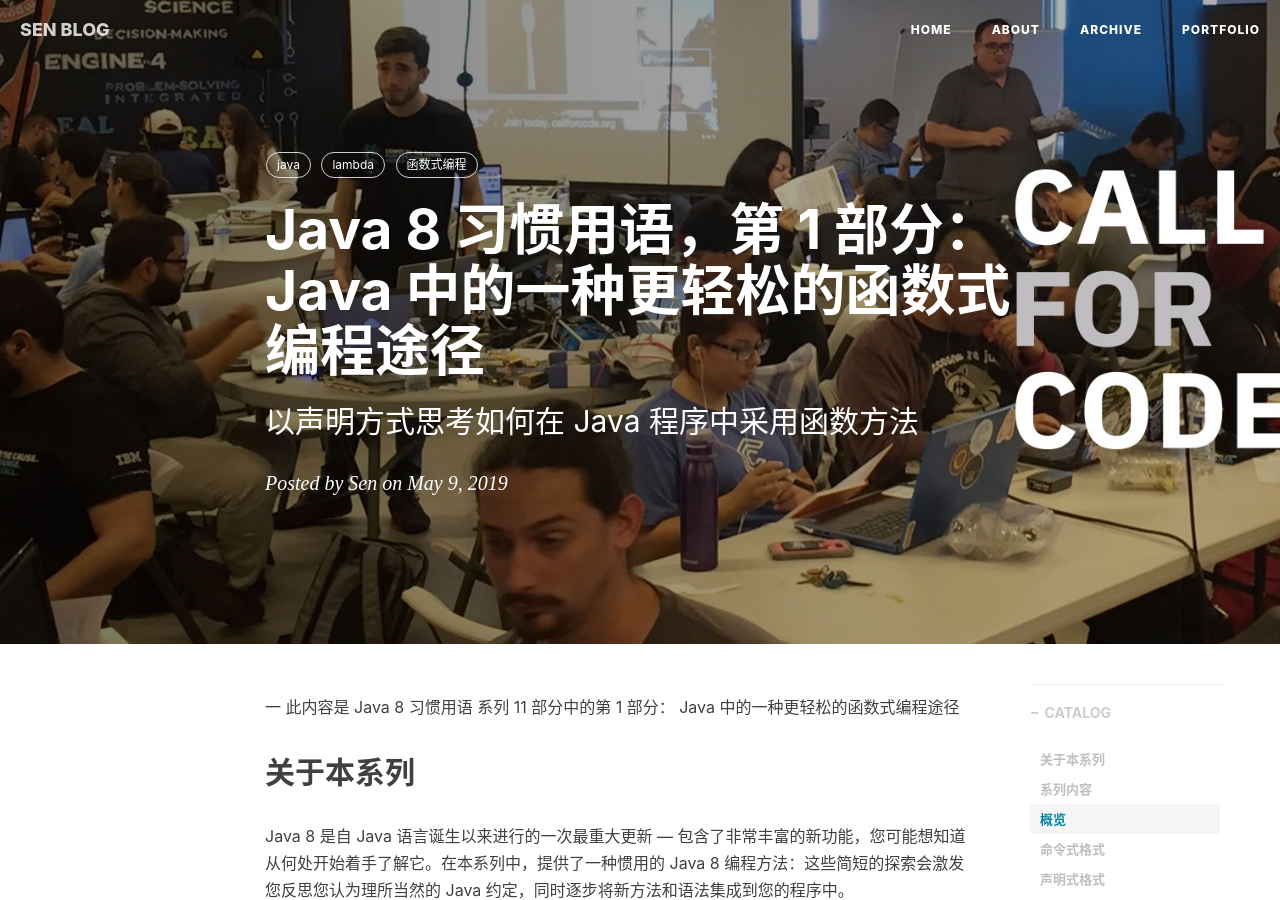
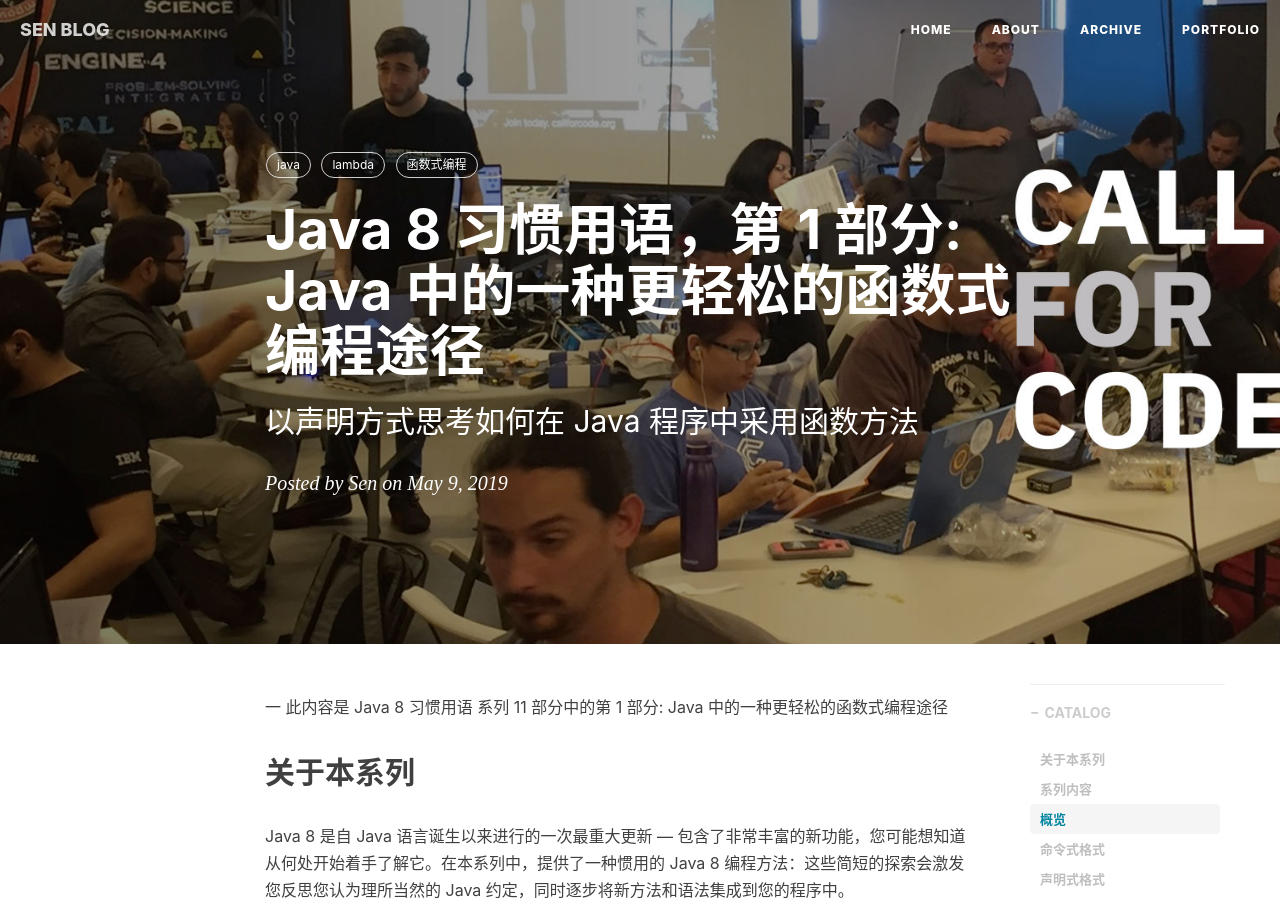
Before and after one commit to hub-sen/hub-sen.github.io, a Jekyll site: the page built from _posts/2019-05-10-java8idioms1.md, in a window 1280 px wide and 900 px high. Built offline with Jekyll 4.4.1, drawn with Linux system fonts in a browser that asks for light colours; nearby versions of some CDN libraries; comment, search, counter and statistics services are not loaded.

```diff
--- a/_posts/2019-05-10-java8idioms1.md
+++ b/_posts/2019-05-10-java8idioms1.md
@@ -1,6 +1,6 @@
 ---
 layout:     post
-title:      "Java 8 习惯用语，第 1 部分：Java 中的一种更轻松的函数式编程途径"
+title:      "Java 8 习惯用语，第 1 部分: Java 中的一种更轻松的函数式编程途径"
 subtitle:   "以声明方式思考如何在 Java 程序中采用函数方法"
 date:       2019-05-09
 author:     "Sen"
@@ -12,7 +12,7 @@ tags:
   - 函数式编程
 ---
 
-一 此内容是 Java 8 习惯用语 系列 11 部分中的第 1 部分： Java 中的一种更轻松的函数式编程途径
+一 此内容是 Java 8 习惯用语 系列 11 部分中的第 1 部分: Java 中的一种更轻松的函数式编程途径
 
 ## 关于本系列
 
```
